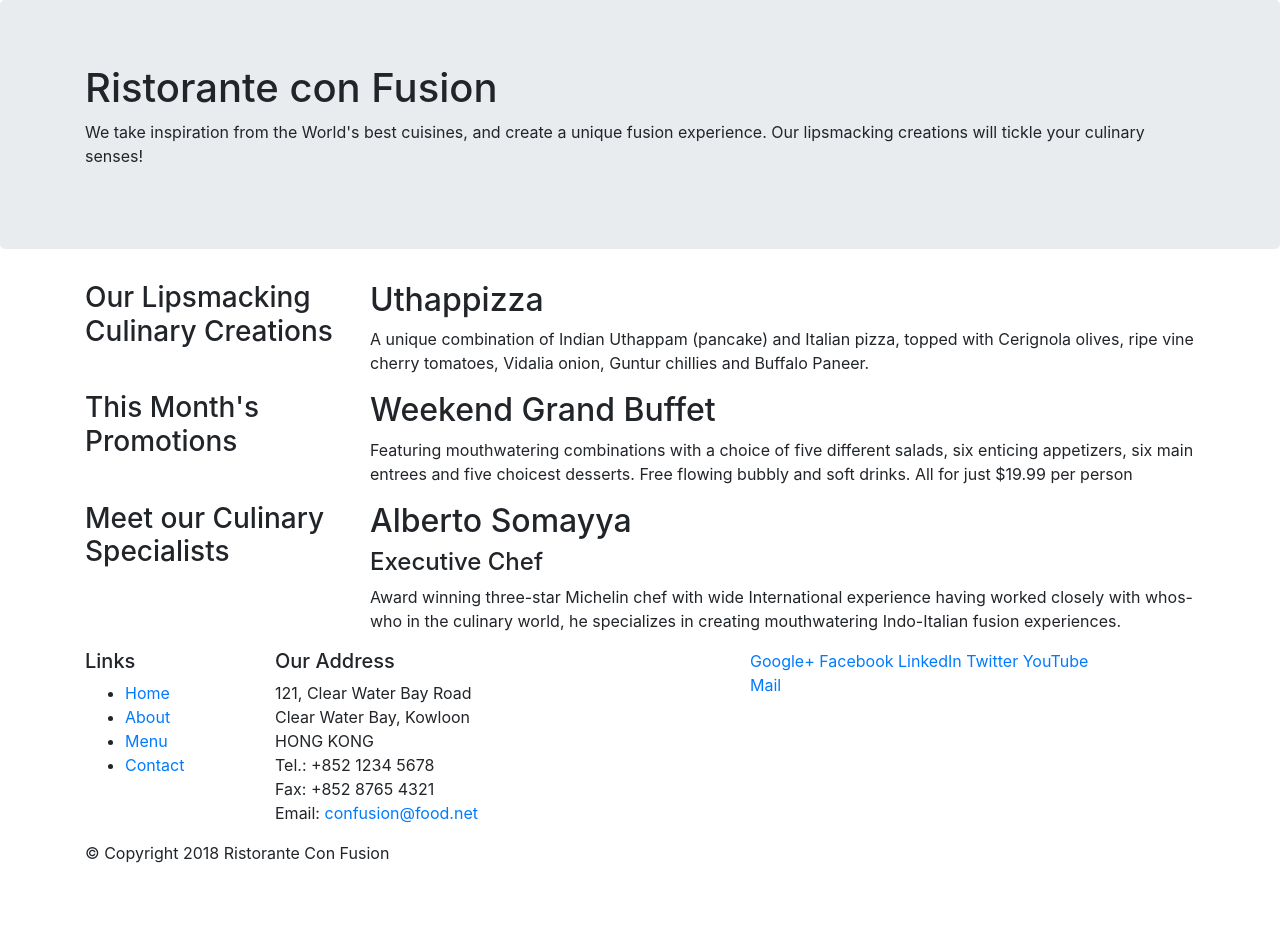
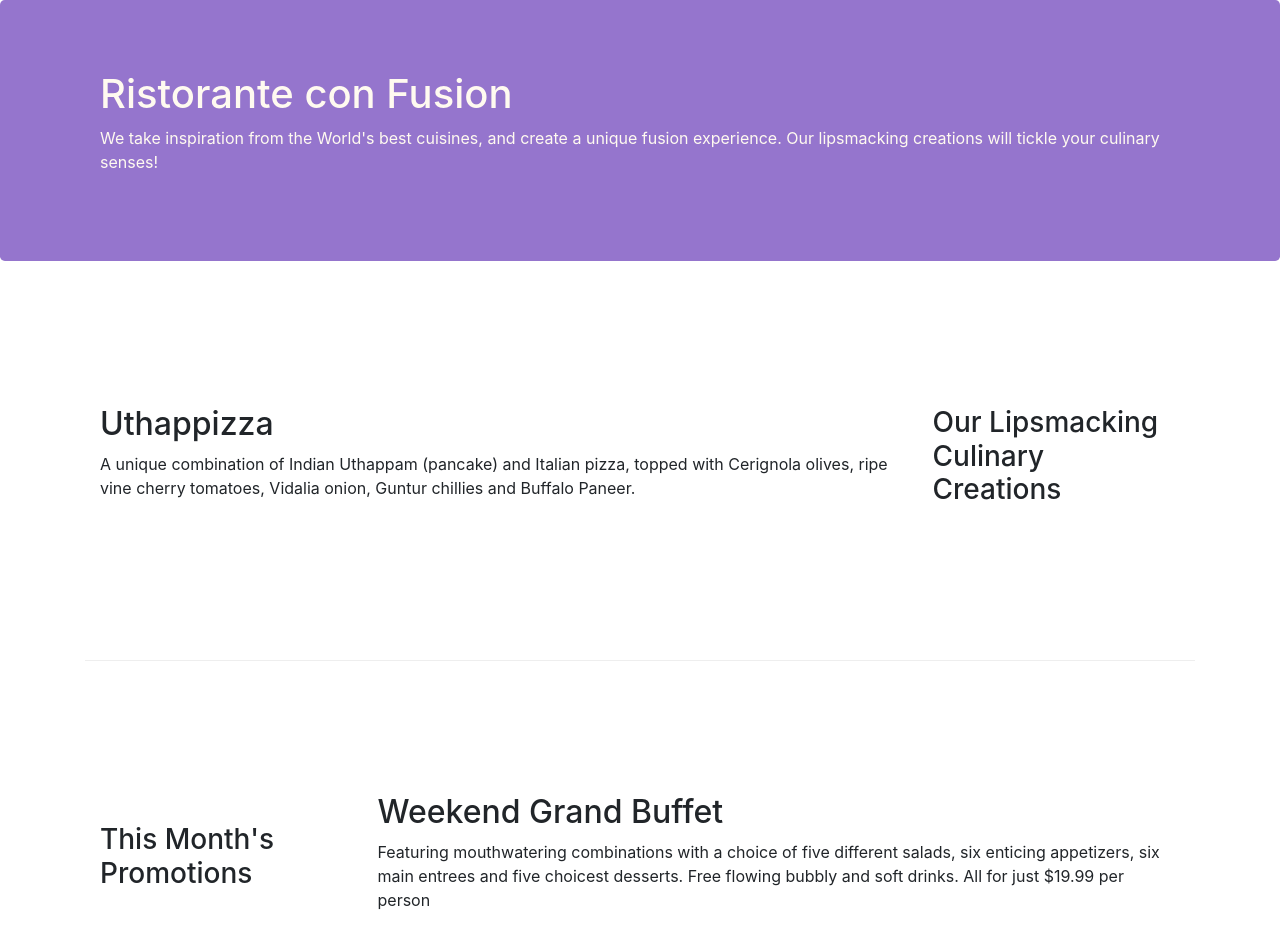
Before and after one commit to joelb01-github/Coursera_Full_Stack_Bootstrap, a website: page conFusion/index.html in a window 1280 px wide. Shown: the top 952 px of the page. Before the commit the page ends 881 px from the top, so only its background shows below. Drawn offline with nearby package versions, Linux system fonts and the light colour scheme.

Commit message:
added CSS styles

```diff
--- /dev/null
+++ b/conFusion/css/styles.css
@@ -0,0 +1,30 @@
+.row-header {
+  margin: 0px auto;
+  padding: 0px auto;
+}
+
+.row-content {
+  margin: 0px auto;
+  padding: 50px 0px 50px 0px;
+  border-bottom: 1px ridge;
+  min-height: 400px;
+}
+
+.footer {
+  background-color: #D1C4E9;
+  margin: 0px auto;
+  padding: 20px 0px 20px 0px;
+}
+
+.jumbotron {
+  padding: 70px 30px 70px 30px;
+  margin: 0px auto;
+  background: #9575CD;
+  color:floralwhite;
+}
+
+.address {
+  font-size: 80%;
+  margin: 0px;
+  color: #0f0f0f;
+}
--- a/conFusion/index.html
+++ b/conFusion/index.html
@@ -10,13 +10,14 @@
 
     <!-- Bootstrap CSS -->
     <link rel="stylesheet" href="node_modules/bootstrap/dist/css/bootstrap.min.css">
+    <link rel="stylesheet" href="css/styles.css">
 </head>
 
 <body>
 
     <header class="jumbotron">
         <div class="container">
-            <div class="row">
+            <div class="row row-header">
                 <div class="col-12 col-sm6">
                     <h1>Ristorante con Fusion</h1>
                     <p>We take inspiration from the World's best cuisines, and create a unique fusion experience. Our lipsmacking creations will tickle your culinary senses!</p>
@@ -28,18 +29,18 @@
     </header>
 
     <div class="container">
-        <div class="row">
-            <div class="col-12 col-sm-4 col-md-3">
+        <div class="row row-content align-items-center">
+            <div class="col-12 col-sm-4 order-sm-last col-md-3 ">
                 <h3>Our Lipsmacking Culinary Creations</h3>
             </div>
-            <div class="col col-sm col-md">
+            <div class="col col-sm order-sm-first col-md">
                 <h2>Uthappizza</h2>
                 <p>A unique combination of Indian Uthappam (pancake) and Italian pizza, topped with Cerignola olives, ripe vine cherry tomatoes, Vidalia onion, Guntur chillies and Buffalo Paneer.</p>
             </div>
         </div>
 
 
-        <div class="row">
+        <div class="row row-content align-items-center">
             <div class="col-12 col-sm-4 col-md-3">
                 <h3>This Month's Promotions</h3>
             </div>
@@ -49,11 +50,11 @@
             </div>
         </div>
 
-        <div class="row">
-            <div class="col-12 col-sm-4 col-md-3">
+        <div class="row row-content align-items-center">
+            <div class="col-12 col-sm-4  order-sm-last col-md-3">
                 <h3>Meet our Culinary Specialists</h3>
             </div>
-            <div class="col col-sm col-md">
+            <div class="col col-sm  order-sm-first col-md">
                 <h2>Alberto Somayya</h2>
                 <h4>Executive Chef</h4>
                 <p>Award winning three-star Michelin chef with wide International experience having worked closely with whos-who in the culinary world, he specializes in creating mouthwatering Indo-Italian fusion experiences. </p>
@@ -62,11 +63,11 @@
     </div>
 
     <footer>
-        <div class="container">
+        <div class="container footer">
             <div class="row">
-                <div class="col-4 col-sm-2">
+                <div class="col-4 offset-1 col-sm-2">
                     <h5>Links</h5>
-                    <ul>
+                    <ul class="list-unstyled">
                         <li><a href="#">Home</a></li>
                         <li><a href="#">About</a></li>
                         <li><a href="#">Menu</a></li>
@@ -84,8 +85,8 @@
 		              Email: <a href="mailto:confusion@food.net">confusion@food.net</a>
 		           </address>
                 </div>
-                <div class="col-12 col-sm-4">
-                    <div>
+                <div class="col-12 col-sm-4 align-self-center">
+                    <div class="text-center">
                         <a href="http://google.com/+">Google+</a>
                         <a href="http://www.facebook.com/profile.php?id=">Facebook</a>
                         <a href="http://www.linkedin.com/in/">LinkedIn</a>
@@ -95,7 +96,7 @@
                     </div>
                 </div>
            </div>
-           <div class="row">
+           <div class="row justify-content-center">
                 <div class="col-auto">
                     <p>© Copyright 2018 Ristorante Con Fusion</p>
                 </div>
```
